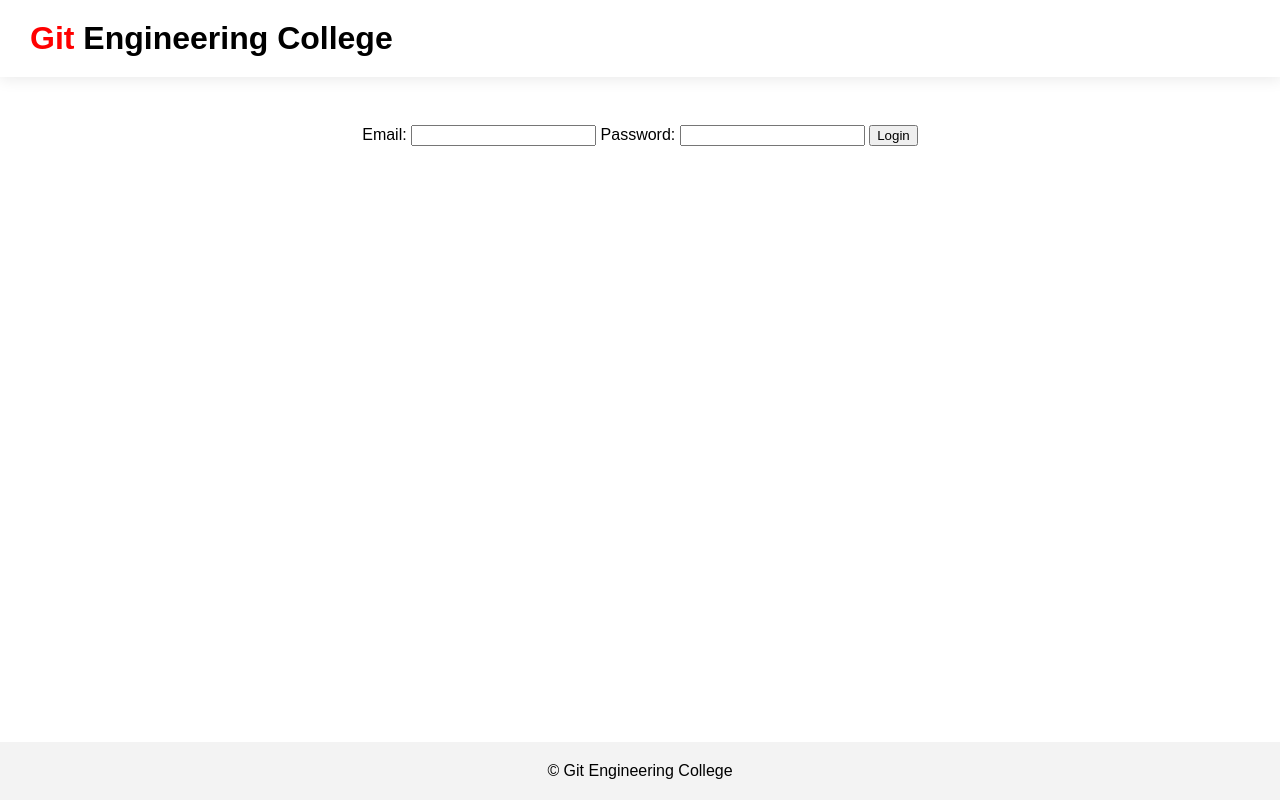
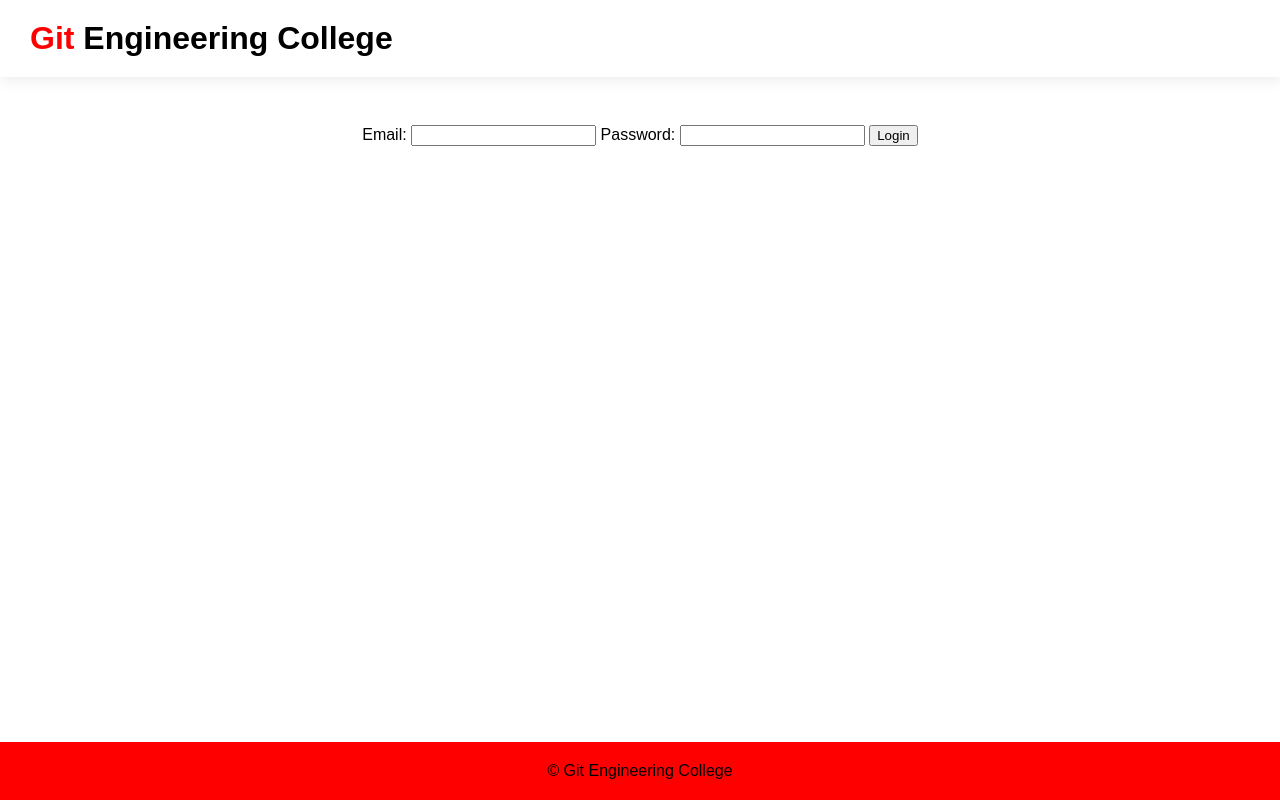
Before and after one commit to manoj-abhisargahas/student-management-system, a plain HTML site: page index.html in a window 1280 px wide. Drawn offline with Linux system fonts and the light colour scheme.

Commit message:
footer bg color red

```diff
--- a/style.css
+++ b/style.css
@@ -68,7 +68,7 @@ a.logout {
     color: #555;
 }
 footer {
-    background-color: rgb(243, 243, 243);
+    background-color: red;
     margin-top: auto;
     padding: 20px;
 }
```
